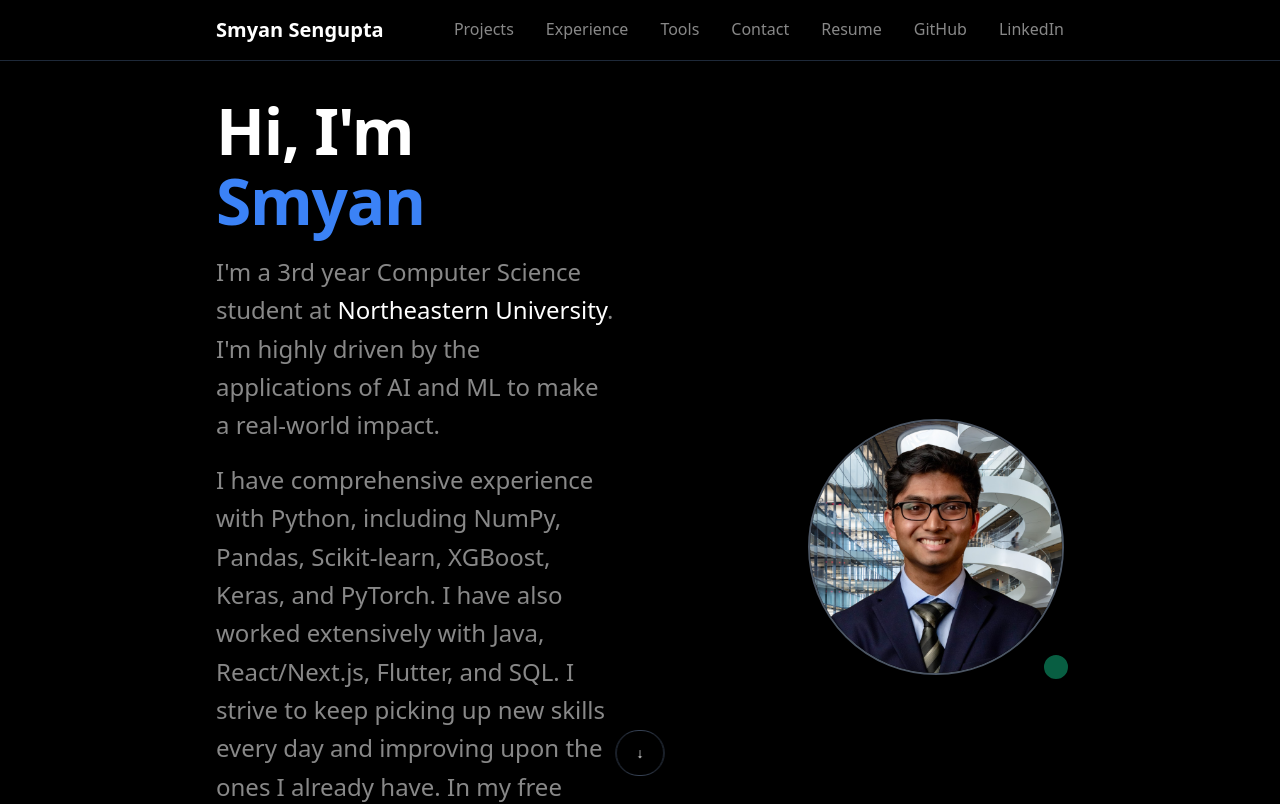
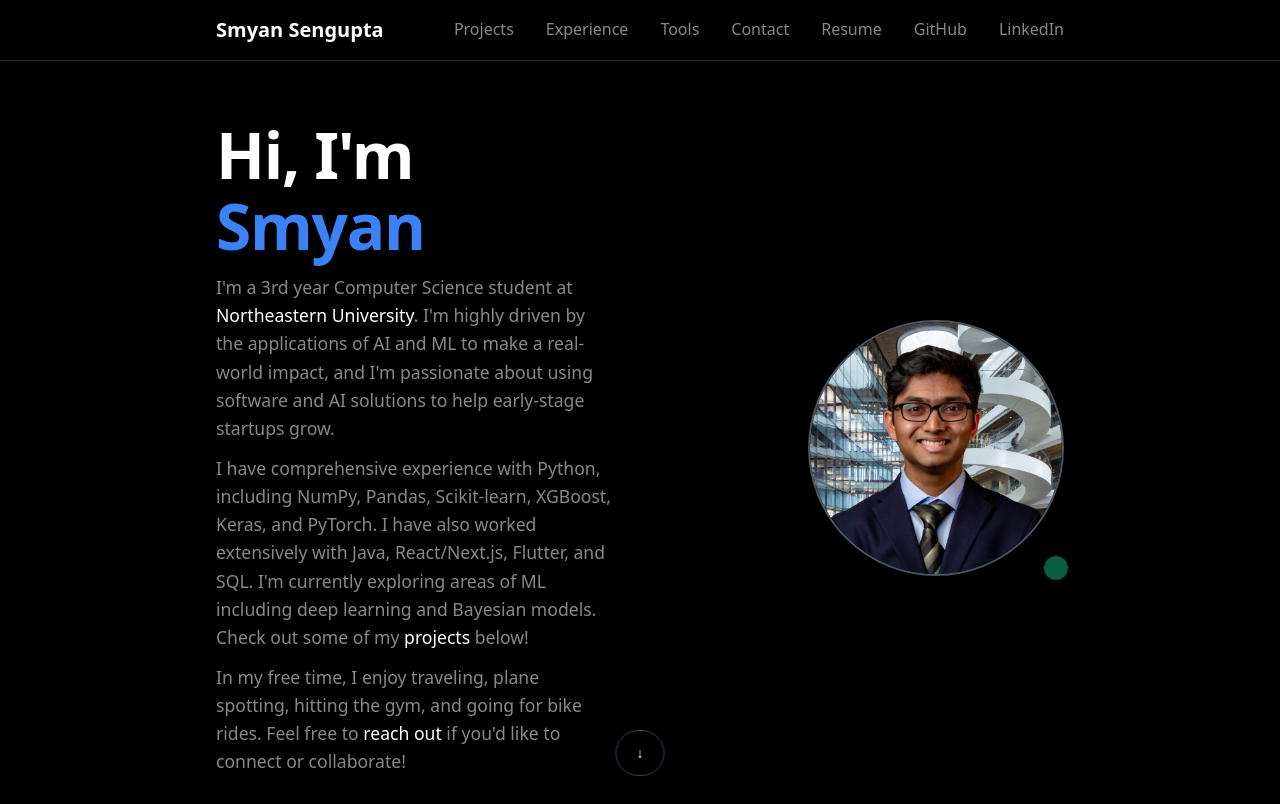
Before and after one commit to smyansengupta/smyansengupta.github.io, a Next.js app: page / in a window 1280 px wide. Shown: the top 804 px of the page. Built offline with nearby package versions, Linux system fonts and the light colour scheme.

Commit message:
update hero section and fix font size

```diff
--- a/src/app/globals.css
+++ b/src/app/globals.css
@@ -49,9 +49,9 @@ html {
 }
 
 .hero-subtitle {
-  font-size: clamp(1rem, 3vw, 1.5rem);
+  font-size: clamp(0.75rem, 2.2vw, 1.1rem);
   color: #888;
-  margin-top: 1rem;
+  margin-top: 0.75rem;
 }
 
 .section-title {
@@ -217,7 +217,7 @@ html {
   }
 
   .hero-subtitle {
-    font-size: 1.25rem;
+    font-size: 1.1rem;
   }
 
   .project-links {
--- a/src/app/page.tsx
+++ b/src/app/page.tsx
@@ -29,10 +29,14 @@ export default function Home() {
                 >
                   Northeastern University
                 </a>
-                . I&apos;m highly driven by the applications of AI and ML to make a real-world impact.
+                . I&apos;m highly driven by the applications of AI and ML to make a real-world impact, and I&apos;m passionate about using software and AI solutions to help early-stage startups grow.
+
               </p>
               <p className="hero-subtitle">
-                I have comprehensive experience with Python, including NumPy, Pandas, Scikit-learn, XGBoost, Keras, and PyTorch. I have also worked extensively with Java, React/Next.js, Flutter, and SQL. I strive to keep picking up new skills every day and improving upon the ones I already have. In my free time, I enjoy traveling, plane spotting, hitting the gym, and going for bike rides. Feel free to <a href="#contact" className="text-white hover:text-gray-300 transition-colors">reach out</a> if you&apos;d like to connect or collaborate!
+                I have comprehensive experience with Python, including NumPy, Pandas, Scikit-learn, XGBoost, Keras, and PyTorch. I have also worked extensively with Java, React/Next.js, Flutter, and SQL. I&apos;m currently exploring areas of ML including deep learning and Bayesian models. Check out some of my <a href="#projects" className="text-white hover:text-gray-300 transition-colors">projects</a> below!
+              </p>
+              <p className="hero-subtitle">
+                In my free time, I enjoy traveling, plane spotting, hitting the gym, and going for bike rides. Feel free to <a href="#contact" className="text-white hover:text-gray-300 transition-colors">reach out</a> if you&apos;d like to connect or collaborate!
               </p>
             </div>
             <div className="flex justify-center lg:justify-end">
--- a/src/components/ScrollDownButton.tsx
+++ b/src/components/ScrollDownButton.tsx
@@ -16,7 +16,7 @@ export default function ScrollDownButton() {
   }, []);
 
   const handleClick = () => {
-    const next = document.querySelector("#experience");
+    const next = document.querySelector("#projects");
     if (next) {
       next.scrollIntoView({ behavior: "smooth", block: "start" });
     }
```
